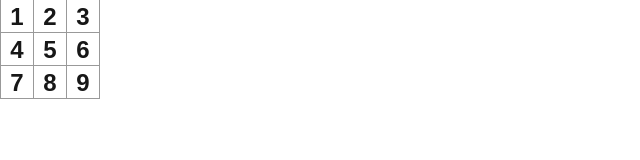
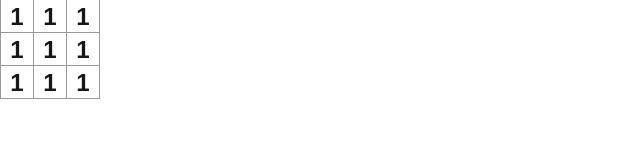
Before and after one commit to ShuntaOkuhara/quicknetwork_intern2025_ver2, a Next.js app in the folder src/: page /tic-tac-toe in a window 1280 px wide. Shown: the top 160 px of the page, without its empty margins (0-640 px from the left). Built offline with nearby package versions, Linux system fonts and the light colour scheme.

Commit message:
コンポーネント切り出し

```diff
--- a/src/app/tic-tac-toe/page.tsx
+++ b/src/app/tic-tac-toe/page.tsx
@@ -1,20 +1,22 @@
+import { Square } from "@/components/Square";
+
 export default function TicTacToe() {
   return (
     <>
       <div className="board-row">
-        <button className="square">1</button>
-        <button className="square">2</button>
-        <button className="square">3</button>
+        <Square />
+        <Square />
+        <Square />
       </div>
       <div className="board-row">
-        <button className="square">4</button>
-        <button className="square">5</button>
-        <button className="square">6</button>
+        <Square />
+        <Square />
+        <Square />
       </div>
       <div className="board-row">
-        <button className="square">7</button>
-        <button className="square">8</button>
-        <button className="square">9</button>
+        <Square />
+        <Square />
+        <Square />
       </div>
     </>
   );
--- /dev/null
+++ b/src/components/Square/index.tsx
@@ -0,0 +1,3 @@
+export function Square() {
+  return <button className="square">1</button>;
+}
```
Also changed, not shown: 2 other files (tests, documents, lock files or other folders).
